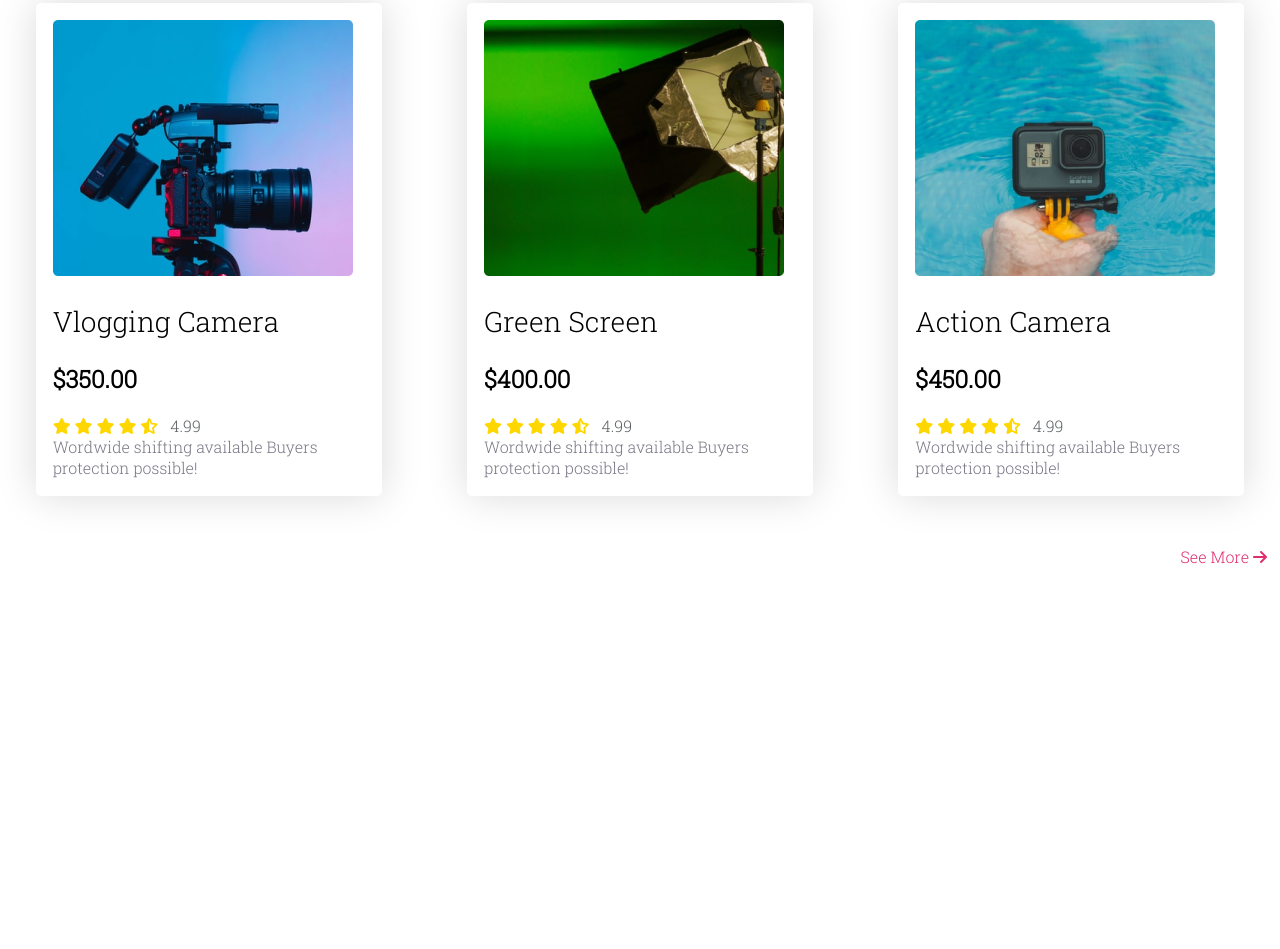
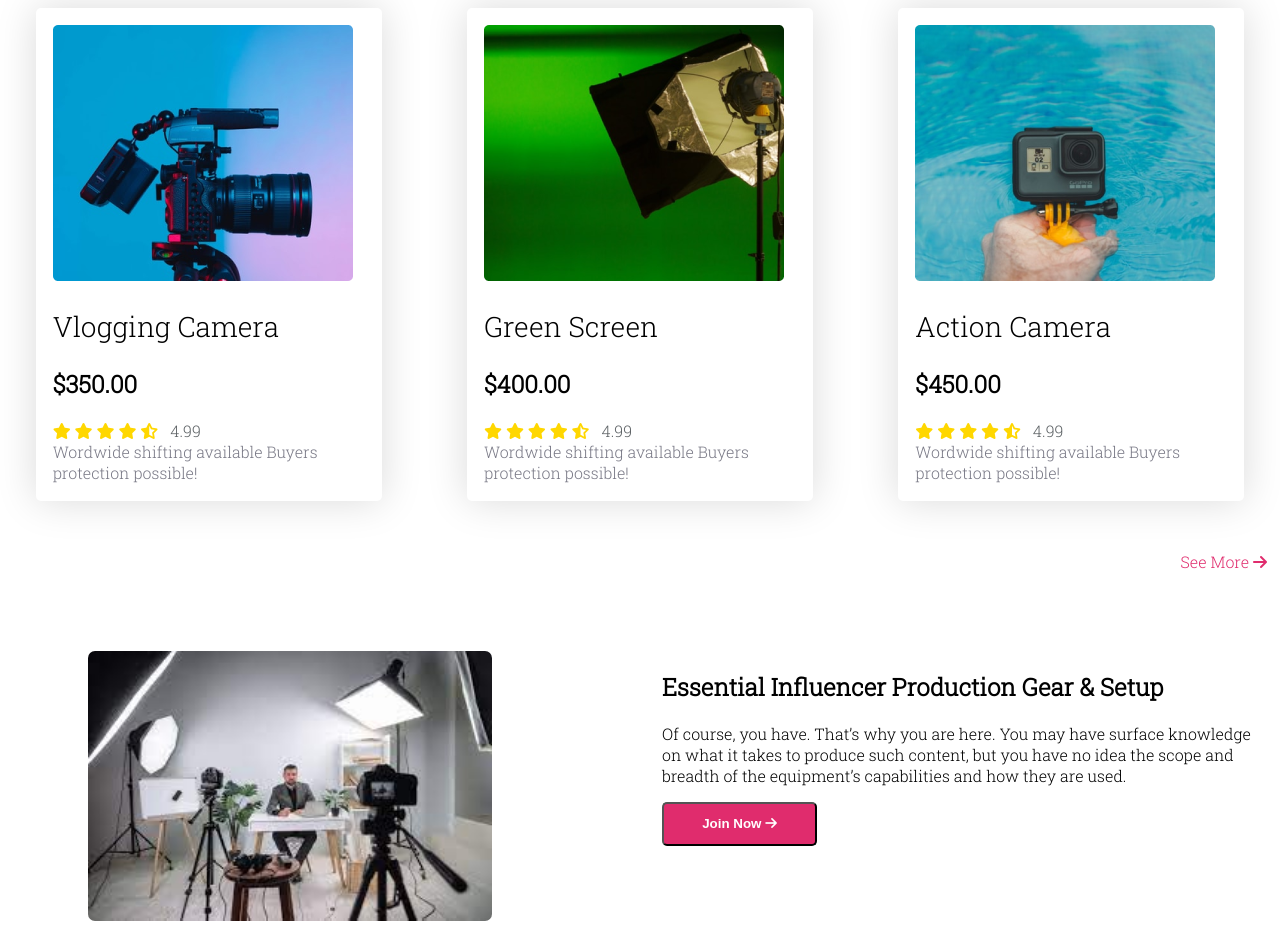
Before and after one commit to Abusayed987/2nd-assessment, a plain HTML site: page index.html in a window 1280 px wide. Shown: the part 1848-2797 px from the top of the page. Before the commit the page ends 2415 px from the top, so only its background shows below. Drawn offline with Linux system fonts and the light colour scheme.

Commit message:
add bonus section

```diff
--- a/index.html
+++ b/index.html
@@ -161,5 +161,30 @@
             products section end
         ----------------------------->
 
+
+
+        <!-----------------------------
+             bonus-section start
+        ----------------------------- -->
+
+       <section class="bonus-section">
+            <div class="bonus">
+                <div class="bonus-img">
+                    <img src="images/download.jpeg" alt="">
+                </div>
+                 <div class="bonus-detail">
+                     <h1>
+                        Essential Influencer Production Gear & Setup
+                     </h1>
+                     <p>
+                        Of course, you have. That’s why you are here. You may have surface knowledge on what it takes to produce such content, but you have no idea the scope and breadth of the equipment’s capabilities and how they are used.
+                     </p>
+                    <button class="join-button">Join Now <i class="fas fa-arrow-right"></i></button>
+                 </div>
+            </div>
+       </section>
+       <!-----------------------
+           bonus section End
+         ----------------------->
 </body>
 </html>
--- a/styles/style.css
+++ b/styles/style.css
@@ -53,7 +53,7 @@ products section  start
 .popular-tittle{
     font-size: 28px;
     text-align: center;
-    margin-bottom: 30px;
+    margin-bottom: 35px;
 }
 .products{
     display: grid;
@@ -92,3 +92,37 @@ a{
     float:right;
     margin-right: 5px;
 }
+/*-----------------------------------------
+bonus section start
+------------------------------------------- */
+.bonus-section{
+    margin-top: 100px;
+    margin-bottom: 100px;
+}
+.bonus{
+    display: grid;
+    grid-template-columns: repeat(2, 1fr);
+    justify-items: center;
+    grid-gap: 90px;
+
+}
+.bonus-img img{
+    width: 404px;
+    height: 270px;
+    border-radius: 7px;
+}
+.bonus-detail{
+    width: 610px;
+    height: 224px;
+}
+.join-button{
+    width: 155px;
+    height: 44px;
+    font-weight: bold;
+    color: white;
+   background-color: #E02C6D;
+   border-radius: 5px;
+}
+/* -----------------------
+bonus section End
+-------------------------*/
```
Also changed, not shown: images/Circle design.svg (deleted), images/download.jpeg (added), images/filename.jpg (added).
